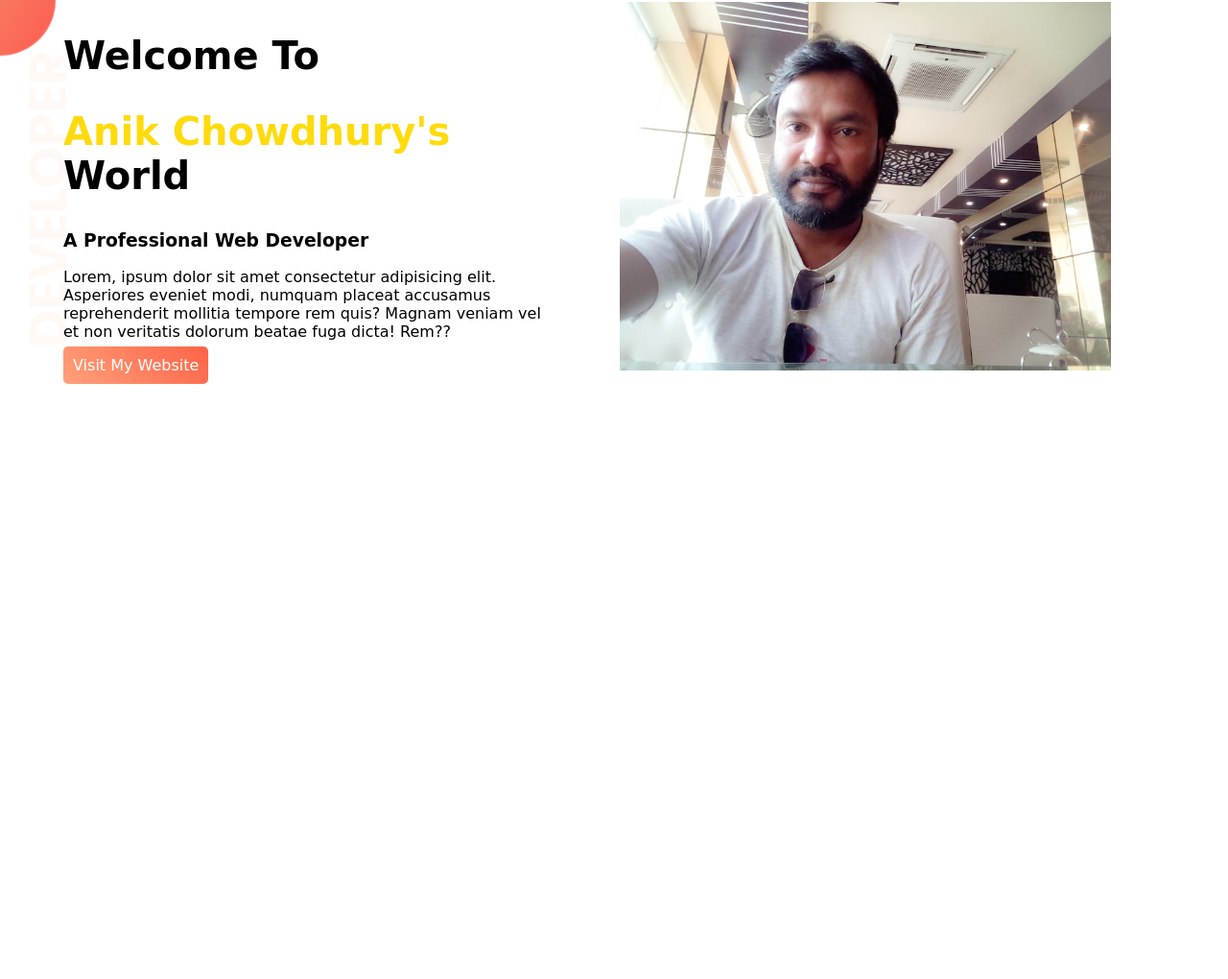
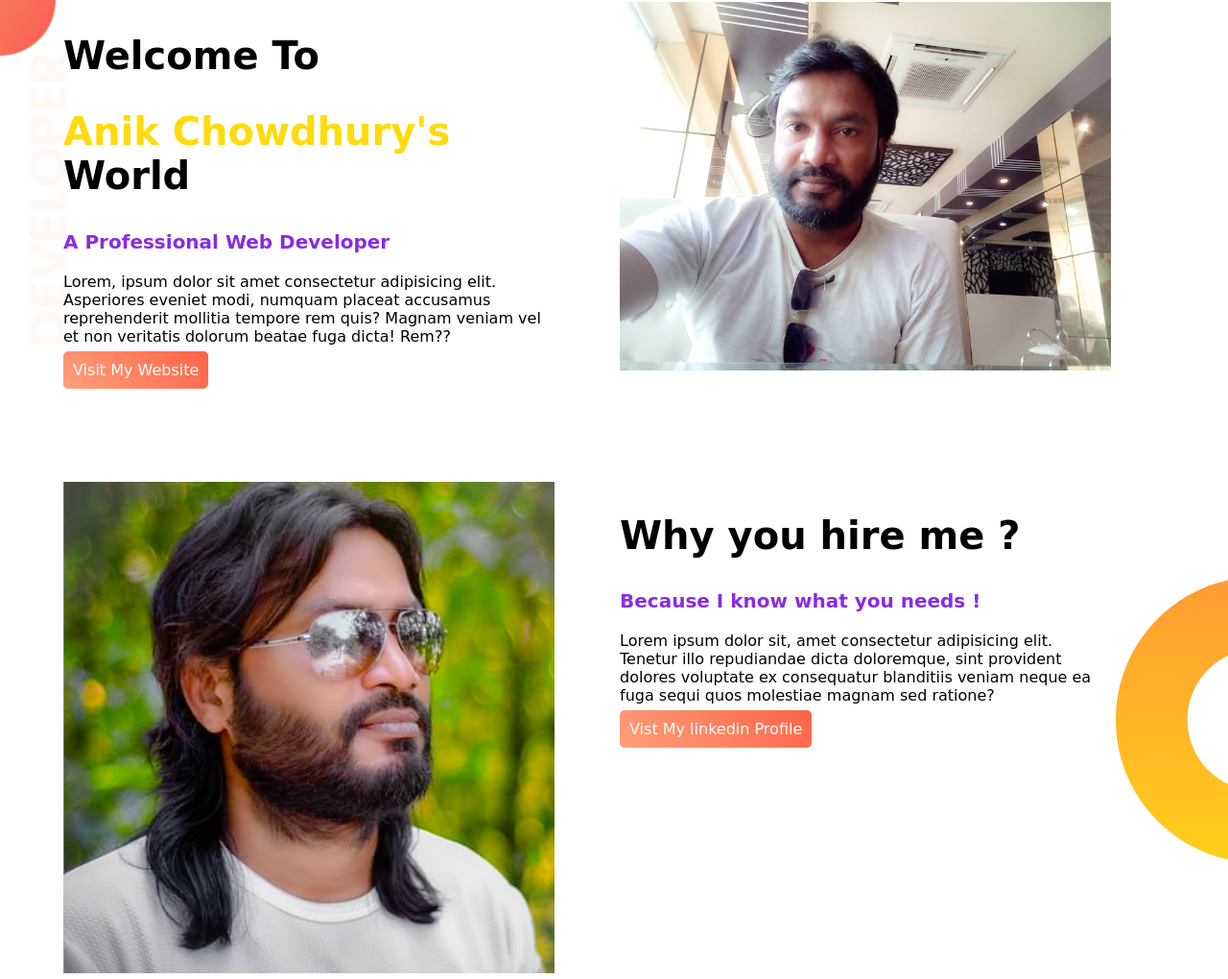
Before and after one commit to Chowdhury-Anik/web-portfolio, a plain HTML site: page index.html in a window 1280 px wide. Shown: the whole page at 96% size. Before the commit the page ends 800 px from the top, so only its background shows below. Drawn offline with Linux system fonts and the light colour scheme; a web font is replaced by a local one.

Commit message:
adding second section

```diff
--- a/index.html
+++ b/index.html
@@ -14,13 +14,27 @@
         <div class="rightwidth">
             <h1>Welcome To</h1>
                 <h1><span class="namecolor">Anik Chowdhury's</span> World</h1>
-                <h3>A Professional Web Developer</h3>
+                <h3 id="third">A Professional Web Developer</h3>
                 <p>Lorem, ipsum dolor sit amet consectetur adipisicing elit. Asperiores eveniet modi, numquam placeat accusamus reprehenderit mollitia tempore rem quis? Magnam veniam vel et non veritatis dolorum beatae fuga dicta! Rem??</p>
-                <a class="link-button" target="_" href="https://sundarbanlab.com/">Visit My Website</a>
+                <a class="link-button" target="_blank" href="https://sundarbanlab.com/">Visit My Website</a>
         </div>
         <div class="rightwidth">
-            <img src="images/anik.jpg"/>
+            <img src="images/anik.jpg" alt="Anik Chowdhury">
         </div>
+    </section>
+    <section class="second-section">
+        <div class="rightwidth">
+           <img src="images/anik2.jpg" alt="Anik Chowdhury">
+        </div>
+        <div class="rightwidth">
+            <h2> Why you hire me ?</h2>
+            <h3 id="third">Because I know what you needs !</h3>
+            <p>Lorem ipsum dolor sit, amet consectetur adipisicing elit. Tenetur illo repudiandae dicta doloremque, sint provident dolores voluptate ex consequatur blanditiis veniam neque ea fuga sequi quos molestiae magnam sed ratione?</p>
+            <a class="link-button" target="_blank" href="https://www.linkedin.com/in/anikchowdhurybd/">
+                Vist My linkedin Profile</a>
+
+        </div>
+
     </section>
 </body>
 </html>
--- a/style.css
+++ b/style.css
@@ -4,14 +4,22 @@ body{
 }
 h1{
     font-size: 40px;
-
+}
+h2{
+    font-size: 40px;
+}
+h3{
+    font-size: 20px;
+}
+#third{
+    color:blueviolet;
 }
 .namecolor{
     color:rgb(255, 219, 13);
 }
     .rightwidth{
         width: 40%;
-        float: left;
+        float:left;
         margin-left: 5%;
         padding: 2px;
 }
@@ -33,3 +41,10 @@ h1{
     color: white;
     font: 700;
 }
+.second-section{
+    background-image: url("images/dream-bg.png");
+    background-repeat: no-repeat;
+    background-position: right;
+
+
+}
```
Also changed, not shown: images/anik2.jpg (added).
